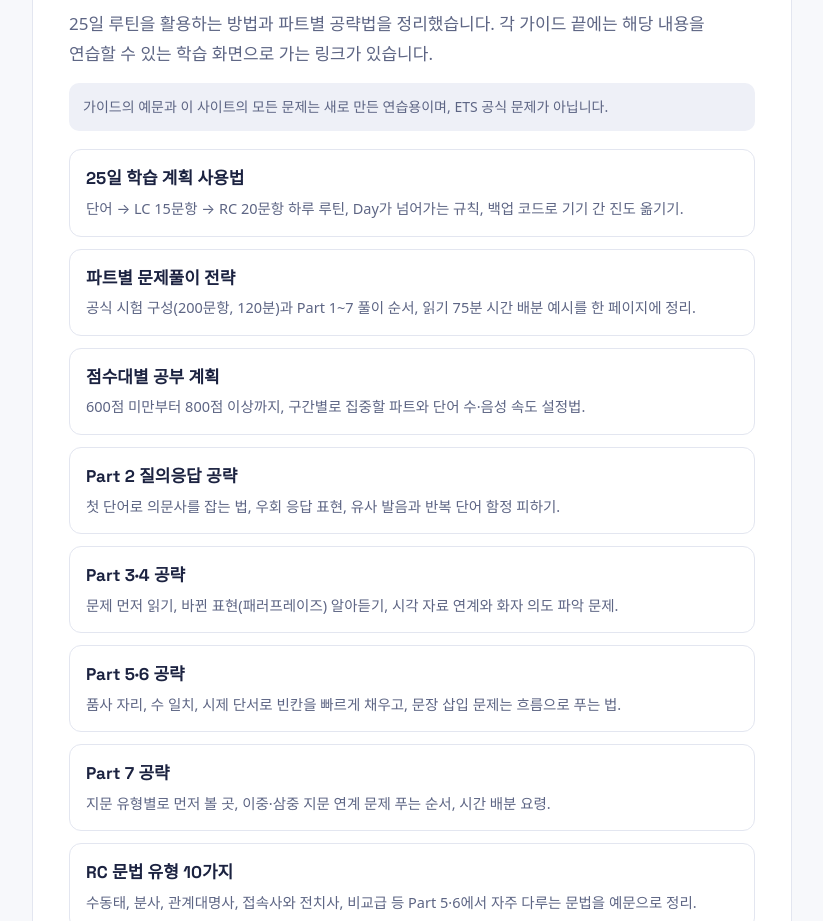
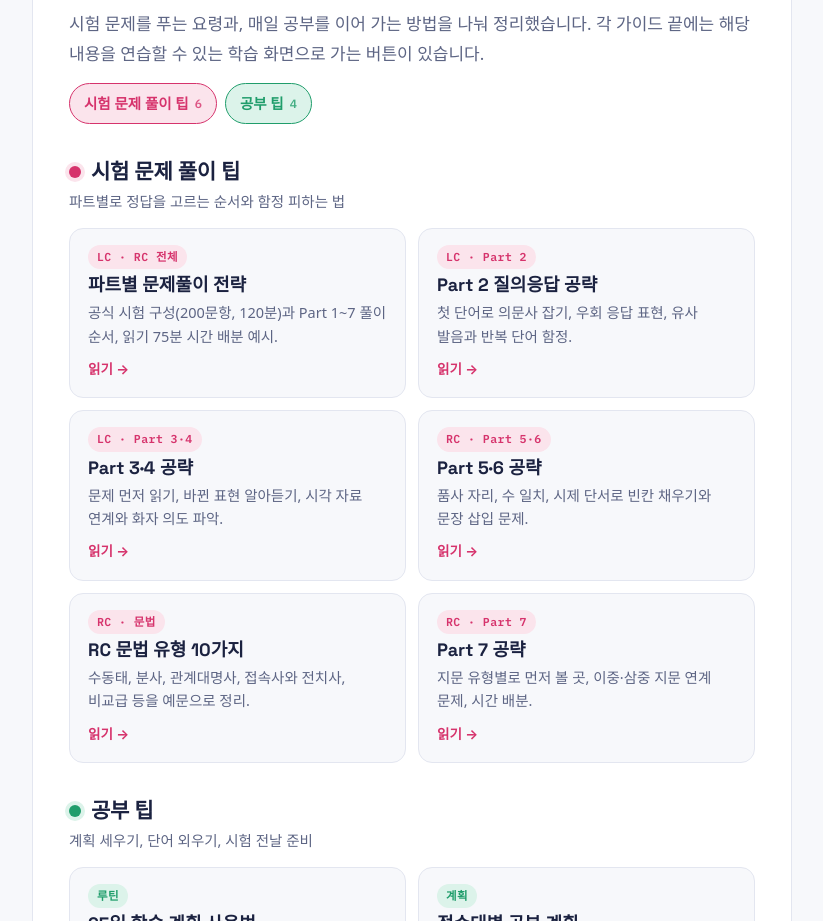
Before and after one commit to annabethbak/toeic, a plain HTML site: page guide/index.html in a window 1280 px wide. Shown: the part 191-1112 px from the top of the page, without its empty margins (228-1051 px from the left). Drawn offline with Linux system fonts and the light colour scheme; a web font is replaced by a local one.

Commit message:
Split guide list into exam tips and study tips
Two colour-coded sections with jump links, part/topic labels, a read
link on each card and a two-column grid on wider screens, so cards
stand out in dark mode too.

Co-Authored-By: Claude Opus 5.5 <noreply@anthropic.com>
Claude-Session: https://claude.ai/code/session_0199Kf4nEqg7WAZJdonhDRpE

```diff
--- a/assets/site.css
+++ b/assets/site.css
@@ -78,13 +78,25 @@ body.page .tbl{overflow-x:auto;margin:0 0 16px}
 body.page table{border-collapse:collapse;width:100%;font-size:14.5px}
 body.page th,body.page td{border-bottom:1px solid var(--line);padding:8px 10px;text-align:left;vertical-align:top}
 body.page th{font-weight:700;background:var(--chip);white-space:nowrap}
-/* 가이드 목록 */
-body.page .cards{list-style:none;padding:0;display:grid;gap:12px;margin:18px 0 0}
-body.page .cards li{margin:0}
-body.page .cards a{display:block;border:1px solid var(--line);border-radius:12px;padding:14px 16px;text-decoration:none;color:var(--ink);background:var(--sheet)}
-body.page .cards a:hover{border-color:var(--omr)}
-body.page .cards b{display:block;font-family:var(--f-disp);font-size:17px;color:var(--ink)}
-body.page .cards span{display:block;font-size:14.5px;color:var(--muted);margin-top:2px}
+/* 가이드 목록: 두 묶음(시험 문제 풀이 팁 = 분홍, 공부 팁 = 초록) */
+body.page .jump{display:flex;flex-wrap:wrap;gap:8px;margin:4px 0 8px}
+body.page .jump a{display:inline-flex;align-items:center;gap:6px;text-decoration:none;font-weight:700;font-size:14.5px;padding:7px 14px;border-radius:99px;border:1.5px solid var(--omr);color:var(--omr);background:var(--omr-soft)}
+body.page .jump a.study{border-color:var(--know);color:var(--know);background:var(--know-soft)}
+body.page .jump small{font-family:var(--f-mono);font-size:12px;opacity:.8}
+body.page .gsec{--acc:var(--omr);--acc-soft:var(--omr-soft);scroll-margin-top:16px}
+body.page .gsec.study{--acc:var(--know);--acc-soft:var(--know-soft)}
+body.page .gsec h2{display:flex;align-items:center;gap:10px;border-top:0;padding-top:0;margin-top:34px;margin-bottom:2px}
+body.page .gsec h2::before{content:"";width:12px;height:12px;border-radius:50%;background:var(--acc);box-shadow:0 0 0 4px var(--acc-soft);flex:none}
+body.page .gsec .sub{color:var(--muted);font-size:14.5px;margin:0 0 14px}
+body.page .cards{list-style:none;padding:0;display:grid;gap:12px;margin:0;grid-template-columns:1fr}
+@media (min-width:640px){body.page .cards{grid-template-columns:1fr 1fr}}
+body.page .cards li{margin:0;display:flex}
+body.page .cards a{display:flex;flex-direction:column;gap:4px;flex:1;border:1.5px solid var(--line);border-radius:14px;padding:16px 18px;text-decoration:none;color:var(--ink);background:var(--paper);transition:border-color .15s,background .15s}
+body.page .cards a:hover,body.page .cards a:focus-visible{border-color:var(--acc);background:var(--acc-soft)}
+body.page .cards .tag{align-self:flex-start;font-family:var(--f-mono);font-size:11.5px;font-weight:600;letter-spacing:.04em;color:var(--acc);background:var(--acc-soft);padding:2px 9px;border-radius:99px}
+body.page .cards b{font-family:var(--f-disp);font-size:18px;color:var(--ink);line-height:1.35;word-break:keep-all}
+body.page .cards .d{font-size:14.5px;color:var(--muted);line-height:1.6}
+body.page .cards .go{margin-top:auto;padding-top:6px;font-size:13.5px;font-weight:700;color:var(--acc)}
 body.page .word{font-family:var(--f-disp);font-weight:700}
 body.page .mail{font-family:var(--f-mono);font-size:16px;background:var(--chip);padding:2px 8px;border-radius:6px;overflow-wrap:anywhere}
 
--- a/guide/index.html
+++ b/guide/index.html
@@ -24,20 +24,34 @@
 <article>
   <div class="eyebrow">학습 가이드</div>
   <h1>TOEIC 800점 학습 가이드</h1>
-  <p class="lede">25일 루틴을 활용하는 방법과 파트별 공략법을 정리했습니다. 각 가이드 끝에는 해당 내용을 연습할 수 있는 학습 화면으로 가는 링크가 있습니다.</p>
+  <p class="lede">시험 문제를 푸는 요령과, 매일 공부를 이어 가는 방법을 나눠 정리했습니다. 각 가이드 끝에는 해당 내용을 연습할 수 있는 학습 화면으로 가는 버튼이 있습니다.</p>
+  <nav class="jump" aria-label="가이드 분류"><a href="#exam-tips">시험 문제 풀이 팁 <small>6</small></a><a href="#study-tips" class="study">공부 팁 <small>4</small></a></nav>
+
+  <section class="gsec" id="exam-tips">
+    <h2>시험 문제 풀이 팁</h2>
+    <p class="sub">파트별로 정답을 고르는 순서와 함정 피하는 법</p>
+    <ul class="cards">
+      <li><a href="strategy.html"><span class="tag">LC · RC 전체</span><b>파트별 문제풀이 전략</b><span class="d">공식 시험 구성(200문항, 120분)과 Part 1~7 풀이 순서, 읽기 75분 시간 배분 예시.</span><span class="go" aria-hidden="true">읽기 →</span></a></li>
+      <li><a href="part2.html"><span class="tag">LC · Part 2</span><b>Part 2 질의응답 공략</b><span class="d">첫 단어로 의문사 잡기, 우회 응답 표현, 유사 발음과 반복 단어 함정.</span><span class="go" aria-hidden="true">읽기 →</span></a></li>
+      <li><a href="part3-4.html"><span class="tag">LC · Part 3·4</span><b>Part 3·4 공략</b><span class="d">문제 먼저 읽기, 바뀐 표현 알아듣기, 시각 자료 연계와 화자 의도 파악.</span><span class="go" aria-hidden="true">읽기 →</span></a></li>
+      <li><a href="part5-6.html"><span class="tag">RC · Part 5·6</span><b>Part 5·6 공략</b><span class="d">품사 자리, 수 일치, 시제 단서로 빈칸 채우기와 문장 삽입 문제.</span><span class="go" aria-hidden="true">읽기 →</span></a></li>
+      <li><a href="rc-grammar.html"><span class="tag">RC · 문법</span><b>RC 문법 유형 10가지</b><span class="d">수동태, 분사, 관계대명사, 접속사와 전치사, 비교급 등을 예문으로 정리.</span><span class="go" aria-hidden="true">읽기 →</span></a></li>
+      <li><a href="part7.html"><span class="tag">RC · Part 7</span><b>Part 7 공략</b><span class="d">지문 유형별로 먼저 볼 곳, 이중·삼중 지문 연계 문제, 시간 배분.</span><span class="go" aria-hidden="true">읽기 →</span></a></li>
+    </ul>
+  </section>
+
+  <section class="gsec study" id="study-tips">
+    <h2>공부 팁</h2>
+    <p class="sub">계획 세우기, 단어 외우기, 시험 전날 준비</p>
+    <ul class="cards">
+      <li><a href="25-day-plan.html"><span class="tag">루틴</span><b>25일 학습 계획 사용법</b><span class="d">단어 → LC 15문항 → RC 20문항 하루 루틴, Day 규칙, 백업 코드로 진도 옮기기.</span><span class="go" aria-hidden="true">읽기 →</span></a></li>
+      <li><a href="score-plan.html"><span class="tag">계획</span><b>점수대별 공부 계획</b><span class="d">600점 미만부터 800점 이상까지 구간별 집중 파트와 설정법.</span><span class="go" aria-hidden="true">읽기 →</span></a></li>
+      <li><a href="vocab.html"><span class="tag">어휘</span><b>800점 어휘 학습법</b><span class="d">10회 반복 단어 카드 규칙과 자주 헷갈리는 어휘 15쌍.</span><span class="go" aria-hidden="true">읽기 →</span></a></li>
+      <li><a href="day-before.html"><span class="tag">시험 준비</span><b>시험 전날 체크리스트</b><span class="d">준비물, 규정 신분증, 입실 시간, 금지 물품과 전날 공부법.</span><span class="go" aria-hidden="true">읽기 →</span></a></li>
+    </ul>
+  </section>
+
   <p class="notice">가이드의 예문과 이 사이트의 모든 문제는 새로 만든 연습용이며, ETS 공식 문제가 아닙니다.</p>
-  <ul class="cards">
-    <li><a href="25-day-plan.html"><b>25일 학습 계획 사용법</b><span>단어 → LC 15문항 → RC 20문항 하루 루틴, Day가 넘어가는 규칙, 백업 코드로 기기 간 진도 옮기기.</span></a></li>
-    <li><a href="strategy.html"><b>파트별 문제풀이 전략</b><span>공식 시험 구성(200문항, 120분)과 Part 1~7 풀이 순서, 읽기 75분 시간 배분 예시를 한 페이지에 정리.</span></a></li>
-    <li><a href="score-plan.html"><b>점수대별 공부 계획</b><span>600점 미만부터 800점 이상까지, 구간별로 집중할 파트와 단어 수·음성 속도 설정법.</span></a></li>
-    <li><a href="part2.html"><b>Part 2 질의응답 공략</b><span>첫 단어로 의문사를 잡는 법, 우회 응답 표현, 유사 발음과 반복 단어 함정 피하기.</span></a></li>
-    <li><a href="part3-4.html"><b>Part 3·4 공략</b><span>문제 먼저 읽기, 바뀐 표현(패러프레이즈) 알아듣기, 시각 자료 연계와 화자 의도 파악 문제.</span></a></li>
-    <li><a href="part5-6.html"><b>Part 5·6 공략</b><span>품사 자리, 수 일치, 시제 단서로 빈칸을 빠르게 채우고, 문장 삽입 문제는 흐름으로 푸는 법.</span></a></li>
-    <li><a href="part7.html"><b>Part 7 공략</b><span>지문 유형별로 먼저 볼 곳, 이중·삼중 지문 연계 문제 푸는 순서, 시간 배분 요령.</span></a></li>
-    <li><a href="rc-grammar.html"><b>RC 문법 유형 10가지</b><span>수동태, 분사, 관계대명사, 접속사와 전치사, 비교급 등 Part 5·6에서 자주 다루는 문법을 예문으로 정리.</span></a></li>
-    <li><a href="vocab.html"><b>800점 어휘 학습법</b><span>10회 반복 단어 카드의 규칙과, 시험에서 자주 헷갈리는 어휘 15쌍의 뜻과 예문.</span></a></li>
-    <li><a href="day-before.html"><b>시험 전날 체크리스트</b><span>연필·지우개·아날로그 시계, 규정 신분증, 입실 시간, 가져가면 안 되는 물건과 전날 공부법.</span></a></li>
-  </ul>
   <div class="cta"><p>가이드를 읽었다면 오늘 분량을 바로 풀어 보세요.</p><a class="btn" href="../index.html">학습하기</a></div>
 </article>
 <div class="ad-slot bottom ad-gap-bottom" data-slot="bottom" aria-label="광고"><b>AD</b><span>하단 광고</span></div>
```
